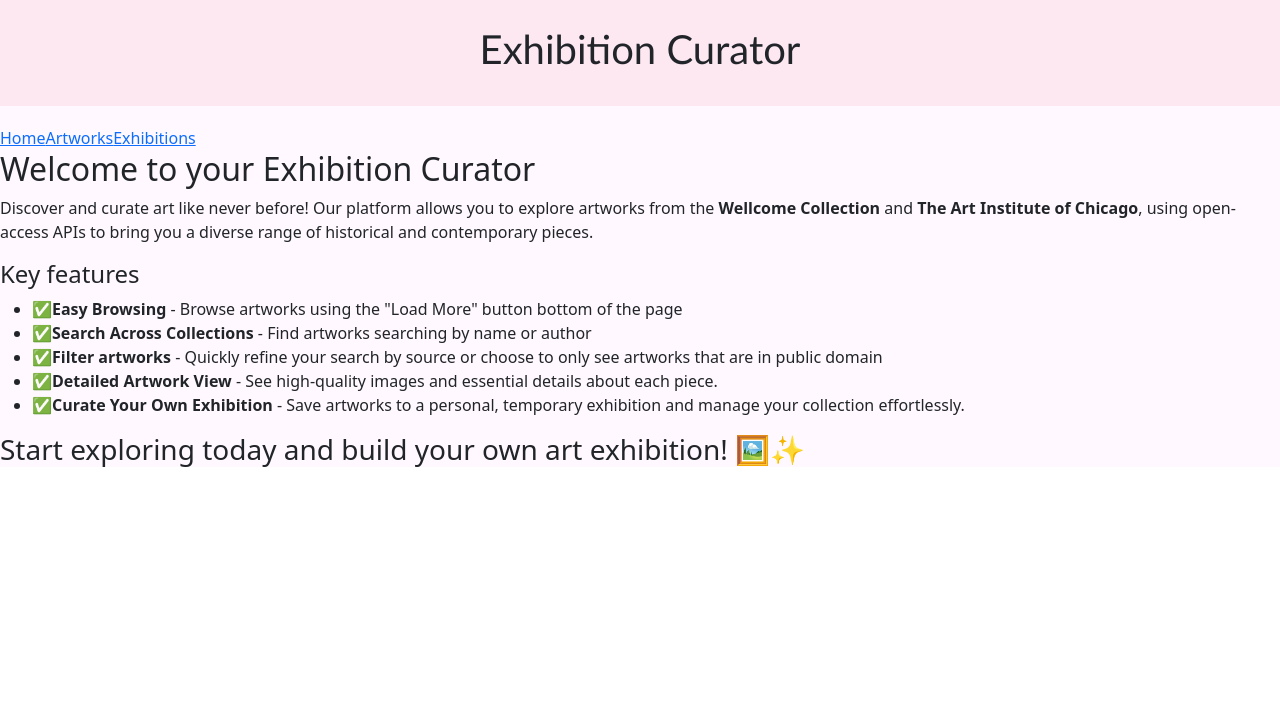
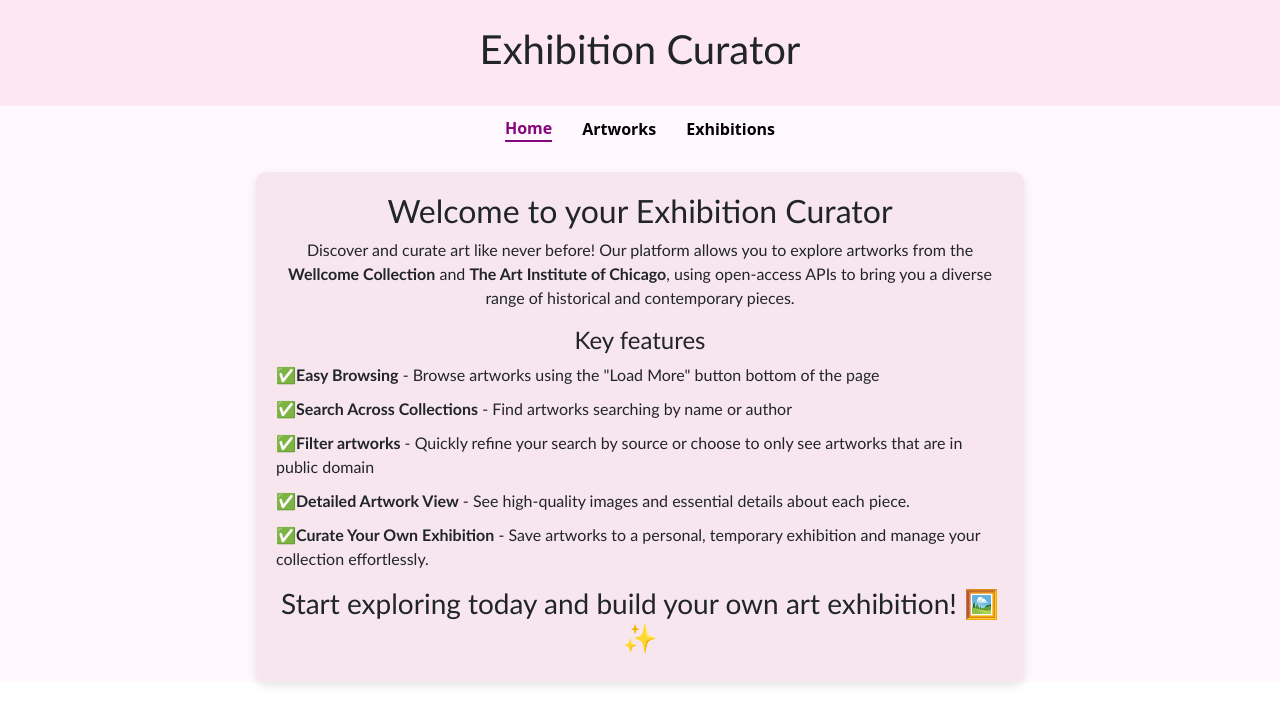
Before and after one commit to valen-ua/Exhibition-curation-platform, a React (Vite) app: page / in a window 1280 px wide. Shown: the top 724 px of the page. Built offline with nearby package versions, Linux system fonts and the light colour scheme.

Commit message:
updated styling throughout

```diff
--- a/src/App.css
+++ b/src/App.css
@@ -8,8 +8,76 @@
     min-height: 100vh;
   }
 
+ .loading-message {
+  text-align: center;
+ }
+.no-results-message {
+  text-align: center;
+}
+  .nav {
+    display: flex;
+    justify-content: center;
+    align-items: center;
+    padding: 10px 20px;
+    margin: 0;
+  }
+
+  .nav .link {
+    color: black;
+    text-decoration: none;
+    margin: 0 15px;
+    font-size: 16px;
+    font-weight: bold;
+  }
+
+  .nav .link:hover {
+    color: #7607a2;
+  }
+
+  .nav .link.active {
+    color: #85087c;
+    border-bottom: 2px solid #85087c;
+  }
+
+.home-page-container {
+  margin-top: 10px;
+  padding-top: 20px;
+  display: flex;
+  flex-direction: column;
+  align-items: center;
+  justify-content: center;
+  width: 60%;
+  margin: 0 auto;
+  text-align: center;
+  font-family: 'Gill Sans', 'Gill Sans MT', Calibri, 'Trebuchet MS', sans-serif;
+  }
+
+  .content-box {
+  background: #f8e6ef;
+  padding: 20px;
+  border-radius: 10px;
+  box-shadow: 0px 4px 10px rgba(0, 0, 0, 0.1);
+  width: 100%;
+  }
+
+ .home-page-list {
+  text-align: left;
+  width: 100%;
+  padding-left: 0;
+  list-style: none;
+ }
+
+ .home-page-list li {
+    margin-bottom: 10px;
+  }
+
+
   .artworks-wrapper {
     width: 50%;
+
+  }
+  .search-container {
+    text-align: center;
   }
 
   .grid {
@@ -40,11 +108,27 @@
     border: 5px solid transparent;
     padding: 20px;
     text-align: center;
-        margin-bottom: 20px;
     font-family: 'Gill Sans', 'Gill Sans MT', Calibri, 'Trebuchet MS', sans-serif;
 
   }
 
+.search-button {
+  padding: 10px 20px;
+  background-color: #fed6e9;
+  border: 2px solid transparent;
+  border-radius: 10px;
+  color: #000;
+  font-size: 16px;
+  font-weight: bold;
+  cursor: pointer;
+}
+.search-input  {
+  padding: 10px;
+  font-size: 16px;
+  margin-right: 10px;
+  border-radius: 5px;
+  border: 2px solid #fed6e9;
+}
   .artwork-item {
     font-family: 'Gill Sans', 'Gill Sans MT', Calibri, 'Trebuchet MS', sans-serif;
     justify-content: center;
@@ -55,6 +139,7 @@
     text-align: center;
     padding: 10px;
 }
+
 
 .load-more-button {
     display: block;
@@ -130,6 +215,34 @@
   height: 80vh;
 }
 
+/* ArtworkCard */
+.artwork-card {
+  cursor: pointer;
+  border: 1px solid #ddd;
+  border-radius: 8px;
+  padding: 16px;
+  text-align: center;
+  margin: 10px;
+}
+
+.artwork-card-image {
+  max-width: 100%;
+  height: 200px;
+  object-fit: cover;
+  border-radius: 4px;
+}
+
+.artwork-card-text h5 {
+  margin: 10px 0 5px 0;
+  font-size: 18px;
+}
+
+.artwork-card-text p {
+  margin: 0;
+  font-size: 14px;
+  color: #666;
+}
+
 .artwork-image {
   max-width: 100%;
   max-height: 100%;
@@ -177,3 +290,21 @@
   margin-right: 4px;
 
 }
+
+.add-to-exhibition-button {
+  padding: "5px 10px";
+  background-color: "#fed6e9";
+  border: "none";
+  border-radius: "4px";
+  cursor: "pointer";
+  margin-left: "10px";
+}
+
+.select-exhibition-dropdown {
+  padding: "5px";
+  font-size: "16px";
+}
+
+.exhibition-box {
+  margin-top: "20px";
+}
```
Lines whose indentation alone changed are shown as unchanged.
